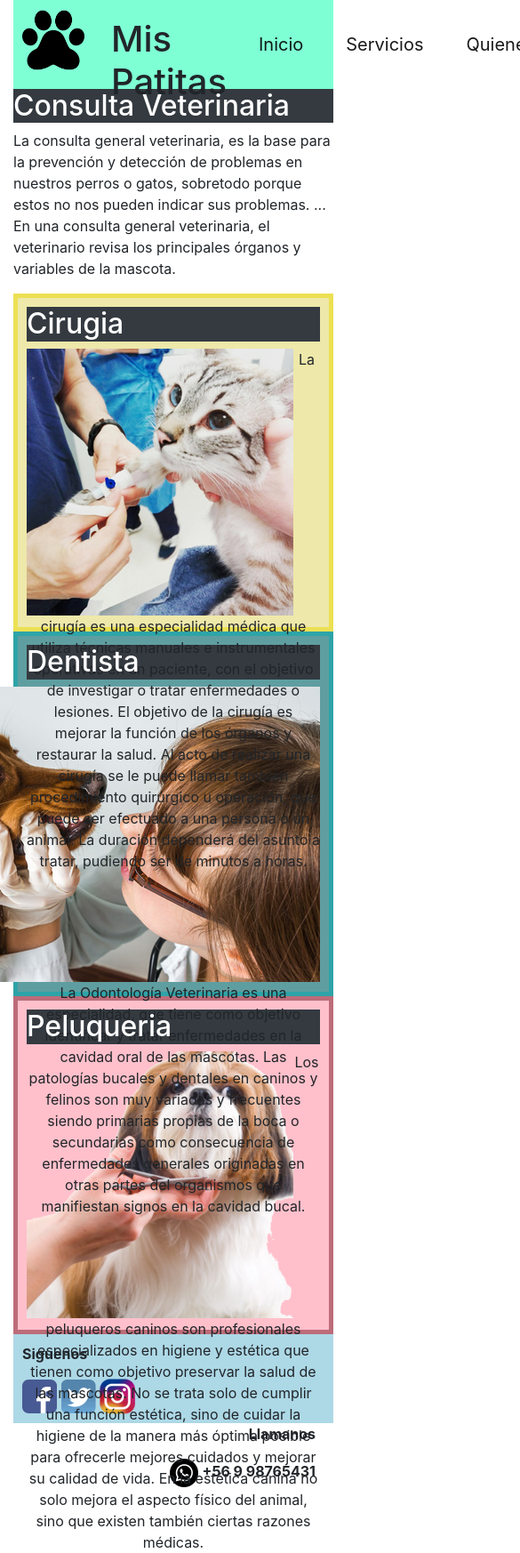
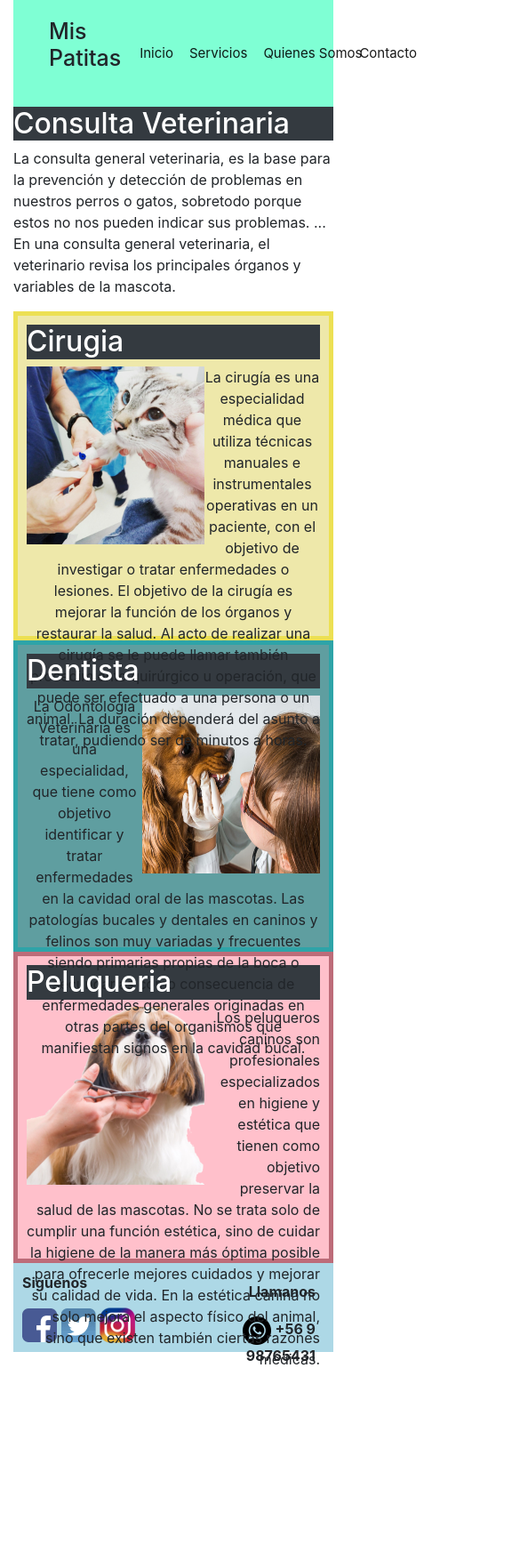
Before and after one commit to keymers/Veterinaria, a plain HTML site: page docs/paginas_nav_index/servicios.html in a window 390 px wide. Shown: the top 1746 px of the page at 89% size, 585 px wide, since content can reach past the window. After the commit the page ends 1546 px from the top, so only its background shows below. Drawn offline with nearby package versions, Linux system fonts and the light colour scheme.

Commit message:
Se realizaron cambios en el estilo de las paginas y ha quedado terminado el primer prototipo

```diff
--- a/docs/css/estilo_contactanos.css
+++ b/docs/css/estilo_contactanos.css
@@ -1,3 +1,4 @@
+
 .header{
     background-color: aquamarine;
     display: flex;
@@ -64,6 +65,47 @@
 #formGroupExampleInput3{
     height: 200px;
 }
-.placeholder{
-    padding: 50%;
+
+
+@media screen and (max-width:992px) {
+    .header {
+        flex-direction: row;
+
+        height: 120px;
+
+    }
+    .title{
+        text-align: left;
+    }
+    .logo img{
+        display: none;
+    }
+
+
 }
+
+@media screen and (max-width:767px) {
+    .title{
+        display: flex;
+        font-size: 25px;
+    }
+    .header nav{
+        width: 30%;
+        padding: 1px;
+    }
+    .header a{
+        width: 10%;
+        vertical-align: bottom;
+        font-size: 15px;
+    }
+    .fono{
+        width: 40%;
+    }
+    .redes{
+        width: 40%;
+    }
+
+
+
+
+}
--- a/docs/css/estilo_quienes_somos.css
+++ b/docs/css/estilo_quienes_somos.css
@@ -58,10 +58,10 @@
 }
 
 .historia {
-    background-color: bisque;
     width: 50%;
     height: 50%;
     padding: 10px;
+    display: contents;
 }
 
 .historia img{
@@ -75,3 +75,44 @@
     text-align: left;
     font-size: large;
 }
+
+@media screen and (max-width:992px) {
+    .header {
+        flex-direction: row;
+
+        height: 120px;
+
+    }
+    .title{
+        text-align: left;
+    }
+    .logo img{
+        display: none;
+    }
+
+
+
+}
+
+@media screen and (max-width:767px) {
+    .title{
+        display: flex;
+        font-size: 25px;
+    }
+    .header nav{
+        width: 30%;
+        padding: 1px;
+    }
+    .header a{
+        width: 10%;
+        vertical-align: bottom;
+        font-size: 15px;
+    }
+    .fono{
+        width: 40%;
+    }
+    .redes{
+        width: 40%;
+    }
+
+}
--- a/docs/css/estilo_servicios.css
+++ b/docs/css/estilo_servicios.css
@@ -99,3 +99,79 @@
 .redes a{
     justify-content: center;
 }
+
+@media screen and (max-width:992px) {
+    .header {
+        flex-direction: row;
+
+        height: 120px;
+
+    }
+    .title{
+        text-align: left;
+    }
+    .logo img{
+        display: none;
+    }
+
+    .cirugia{
+        height: 400px;
+    }
+
+    .dentista{
+        height: 300px;
+    }
+
+    .dentista img{
+        height: 200px;
+        width: 200px;
+    }
+}
+
+@media screen and (max-width:767px) {
+    .title{
+        display: flex;
+        font-size: 25px;
+    }
+    .header nav{
+        width: 30%;
+        padding: 1px;
+    }
+    .header a{
+        width: 10%;
+        vertical-align: bottom;
+        font-size: 15px;
+    }
+    .fono{
+        width: 40%;
+    }
+    .redes{
+        width: 40%;
+    }
+    .cirugia{
+        height: 370px;
+    }
+    .cirugia img{
+        height: 200px;
+        width: 200px;
+    }
+
+    .dentista{
+        height: 350px;
+    }
+
+    .dentista img{
+        height: 200px;
+        width: 200px;
+    }
+    .peluqueria{
+        height: 350px;
+    }
+    .peluqueria img{
+        width: 200px;
+        height: 200px;
+    }
+    .peluqueria p{
+        text-align: right;
+    }
+}
--- a/docs/css/estilos.css
+++ b/docs/css/estilos.css
@@ -1,3 +1,4 @@
+
 .header{
     background-color: aquamarine;
     display: flex;
@@ -9,7 +10,7 @@
 .title{
     width: 450%;
     height: 10%;
-    padding: 20px;
+    padding: 10px;
 
 }
 .logo img{
@@ -94,6 +95,7 @@
     .header a{
         width: 10%;
         vertical-align: bottom;
+        font-size: 15px;
     }
     .fono{
         width: 40%;
--- a/docs/paginas/carrusel_index.html
+++ /dev/null
@@ -1,80 +0,0 @@
-<!DOCTYPE html>
-<html lang="en">
-<head>
-<meta charset="UTF-8">
-<meta name="viewport" content="width=device-width, initial-scale=1.0">
-<meta http-equiv="X-UA-Compatible" content="ie=edge">
-<!-- Bootstrap CSS -->
-<link rel="stylesheet" href="https://stackpath.bootstrapcdn.com/bootstrap/4.3.1/css/bootstrap.min.css"
-    integrity="sha384-ggOyR0iXCbMQv3Xipma34MD+dH/1fQ784/j6cY/iJTQUOhcWr7x9JvoRxT2MZw1T" crossorigin="anonymous">
-<link rel="stylesheet" href="../css/estiloCarrusel.css">
-
-<title>CARRUSEL</title>
-</head>
-
-<body>
-
-    <section class="carrusel">
-        <div id="carouselExampleIndicators" class="carousel slide" data-ride="carousel">
-            <ol class="carousel-indicators">
-                <li data-target="#carouselExampleIndicators" data-slide-to="0" class="active"></li>
-                <li data-target="#carouselExampleIndicators" data-slide-to="1"></li>
-                <li data-target="#carouselExampleIndicators" data-slide-to="2"></li>
-            </ol>
-            <div class="carousel-inner">
-                <div class="carousel-item active">
-                    <a href="./German.html">
-                        <img class="d-block" src="../imagenes/German.jfif" alt="German">
-                    </a>
-                    <div class="carousel-caption d-none d-md-block" id="German">
-                        <h5>Apolo</h5>
-                        <p>Al German lo encontraron mordiendo unos cables en un cohete en cabo cañaberal, por suerte los
-                            rescatamos</p>
-                    </div>
-                </div>
-                <div class="carousel-item">
-                    <a href="Juanito.html">
-                        <img class="d-block" src="../imagenes/Juanito.jfif" alt="Juanito">
-                    </a>
-                    <div class="carousel-caption d-none d-md-block" id="Juanito">
-                        <h5>Juanito</h5>
-                        <p>Juanito fue uno de los pocos sobrevivientes de la revolución francesa. ¿Quién querria hacerle
-                            daño a este regalón?</p>
-                    </div>
-                </div>
-                <div class="carousel-item">
-                    <a href="./Rocco.html">
-                        <img class="d-block" src="../imagenes/Rocco.jfif" alt="Rocco">
-                    </a>
-                    <div class="carousel-caption d-none d-md-block" id="Rocco">
-                        <h5>Rocco</h5>
-                        <p>Rocco tiene nombre de gato... Con razón tubieron que rescatarlo, ¿Que clase de psicópata le
-                            pone Tom a un perro?</p>
-                    </div>
-                </div>
-            </div>
-            <a class="carousel-control-prev" href="#carouselExampleIndicators" role="button" data-slide="prev">
-                <span class="carousel-control-prev-icon" aria-hidden="true"></span>
-                <span class="sr-only">Previous</span>
-            </a>
-            <a class="carousel-control-next" href="#carouselExampleIndicators" role="button" data-slide="next">
-                <span class="carousel-control-next-icon" aria-hidden="true"></span>
-                <span class="sr-only">Next</span>
-            </a>
-        </div>
-    </section>
-
-
-    <script src="https://code.jquery.com/jquery-3.3.1.slim.min.js"
-        integrity="sha384-q8i/X+965DzO0rT7abK41JStQIAqVgRVzpbzo5smXKp4YfRvH+8abtTE1Pi6jizo"
-        crossorigin="anonymous"></script>
-    <script src="https://cdnjs.cloudflare.com/ajax/libs/popper.js/1.14.7/umd/popper.min.js"
-        integrity="sha384-UO2eT0CpHqdSJQ6hJty5KVphtPhzWj9WO1clHTMGa3JDZwrnQq4sF86dIHNDz0W1"
-        crossorigin="anonymous"></script>
-    <script src="https://stackpath.bootstrapcdn.com/bootstrap/4.3.1/js/bootstrap.min.js"
-        integrity="sha384-JjSmVgyd0p3pXB1rRibZUAYoIIy6OrQ6VrjIEaFf/nJGzIxFDsf4x0xIM+B07jRM"
-        crossorigin="anonymous"></script>
-
-</body>
-
-</html>
```
Also changed, not shown: docs/index.html (+7 -3 lines), docs/paginas/German.html (deleted, +0 -23 lines), docs/paginas/Juanito.html (deleted, +0 -23 lines), docs/paginas/Rocco.html (deleted, +0 -23 lines), docs/paginas_nav_index/contactanos.html (+5 -2 lines), docs/paginas_nav_index/quienes_somos.html (+2 -0 lines).
